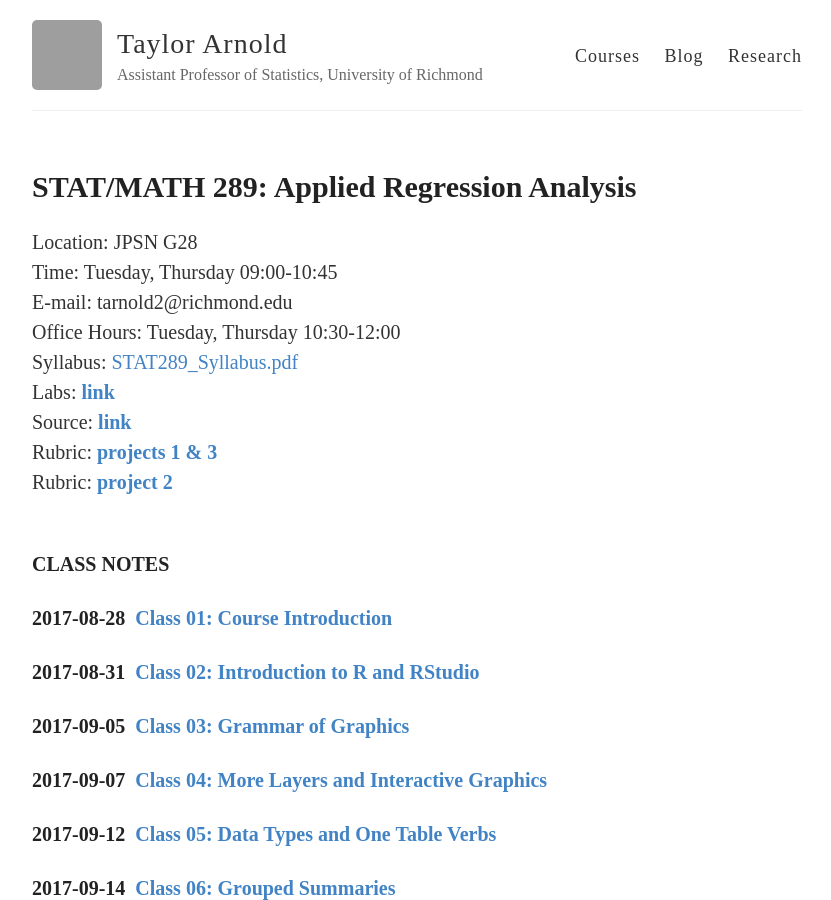
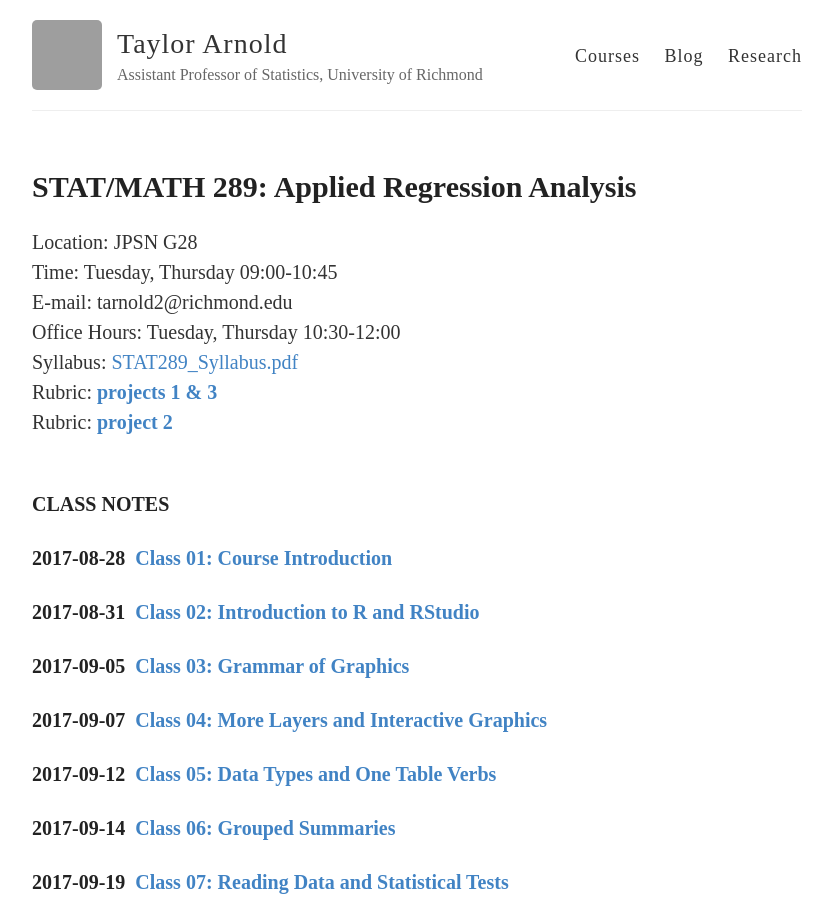
Before and after one commit to statsmaths/stat289-f17, a Jekyll site: the page built from index.html, in a window 1280 px wide and 900 px high. Shown: the whole window, without its empty margins (223-1054 px from the left). Built offline with Jekyll 4.4.1, drawn with Linux system fonts in a browser that asks for light colours; grey boxes are pictures that could not be loaded.

Commit message:
Update index.html

```diff
--- a/index.html
+++ b/index.html
@@ -12,8 +12,6 @@ Time: Tuesday, Thursday 09:00-10:45<br>
 E-mail: tarnold2@richmond.edu<br>
 Office Hours: Tuesday, Thursday 10:30-12:00 <br>
 Syllabus: <a href="assets/syllabus/STAT289_Syllabus.pdf">STAT289_Syllabus.pdf</a> <br>
-Labs: <b><a href="labs/">link</a></b> <br>
-Source: <b><a href="source/">link</a></b> <br>
 Rubric: <b><a href="assets/syllabus/data_analysis_rubric.pdf">projects 1 & 3</a></b> <br>
 Rubric: <b><a href="assets/syllabus/data_hypothesis_rubric.pdf">project 2</a></b> <br>
 </div>
```
